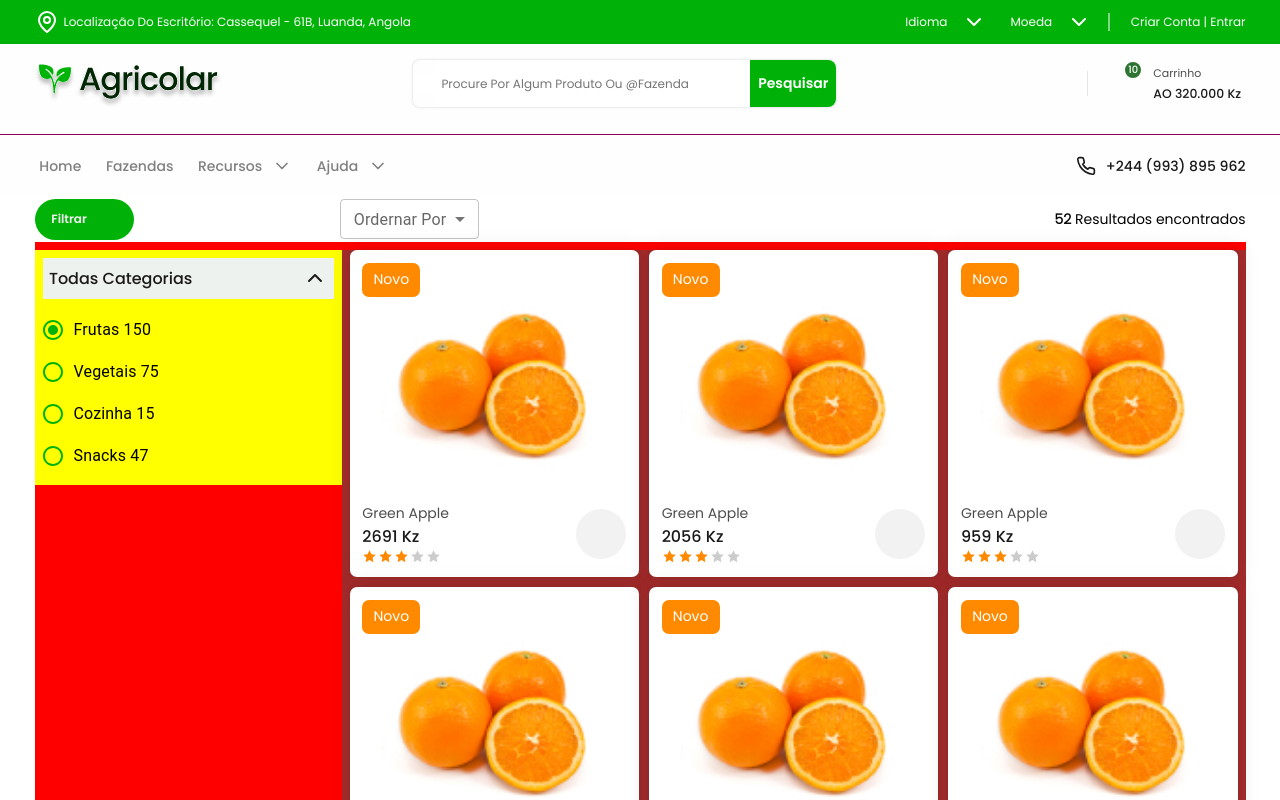
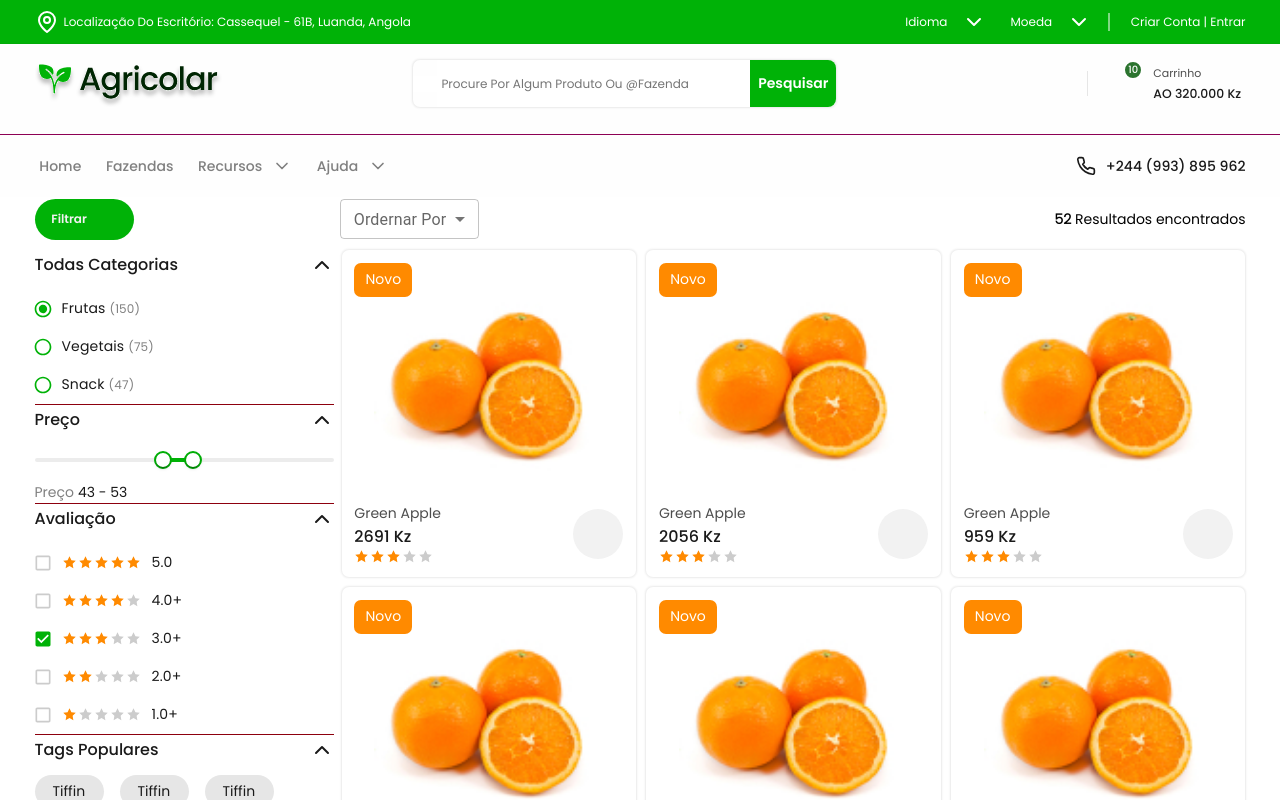
Before and after one commit to delciocapolo/agricolar, a React (Vite) app: page /products/bebida in a window 1280 px wide. Shown: the top 800 px of the page. Built offline with nearby package versions, Linux system fonts and the light colour scheme; some icons are missing.

Commit message:
can we can see the tags from the filter container

```diff
--- a/src/components/Categories/Category.tsx
+++ b/src/components/Categories/Category.tsx
@@ -1,5 +1,6 @@
 import { useLoaderData } from "react-router-dom";
 import { FilterHorizontalIcon } from "hugeicons-react";
+import styled from "@emotion/styled";
 import { ILoader, ILoaderSchema } from "./@types/type";
 import {
     Button,
@@ -15,31 +16,103 @@ import {
     ProductContainer,
     SortByContainer,
     SpanButton,
+    SubText4EachCategory as BaseSubText4EachCategory,
     TextResult,
-    TopContainer
+    Title4EachCategory,
+    TitleCategoryComponent,
+    TitleCategoryComponentContainer as BaseTitleCategoryComponentContainer,
+    TopContainer,
+    StarAvaliacaoContainer,
+    ButtonTag
 } from "./InternalComponents/BaseCategory";
 import Menu from "../Navigation/Menu";
 import ContextComponent from "../ContextComponent/ContextComponent";
 import Footer from "../Footer/Footer";
-import { FormControlLabel, FormLabel, InputLabel, MenuItem, Radio, RadioGroup, Select, SelectChangeEvent } from "@mui/material";
+import {
+    Divider,
+    FormControlLabel,
+    FormGroup,
+    InputLabel,
+    MenuItem,
+    Radio,
+    RadioGroup,
+    Select,
+    SelectChangeEvent,
+    Checkbox,
+    Box,
+    Stack
+} from "@mui/material";
 import { useState } from "react";
 import Normal from "../main-components/Product5n/Normal";
 import TitleContainerCategory from "./InternalComponents/TitleContainerCategory";
+import SliderPriceComponent from "./InternalComponents/SliderPriceComponent";
 
 export default function Category() {
     const [sort, setSort] = useState('');
+    const [sliderPriceValue, setSliderPriceValue] = useState<number[]>([43, 53]);
+
+    const SubText4EachCategory = styled(BaseSubText4EachCategory)`
+        font: var(--Body-Small-400);
+    `;
+    const TitleCategoryComponentContainer = styled(BaseTitleCategoryComponentContainer)`
+        width: 100%;
+        justify-content: flex-start;
+    `;
 
     const handleChange = (event: SelectChangeEvent) => {
         setSort(event.target.value as string);
     };
-    const _ = useLoaderData() as ILoader<ILoaderSchema>;
+    const { params: { category } } = useLoaderData() as ILoader<ILoaderSchema>;
     const [toggleAllCategories, setToggleAllCategories] = useState<boolean>(true);
     const radio_config = {
         color: 'var(--Success)',
         '&.Mui-checked': {
             color: 'var(--Success)'
         }
+    };
+    const checkbox_config = {
+        color: 'var(--Gray-200)',
+        '&.Mui-checked': {
+            color: 'var(--Success)',
+        },
+        '& .MuiSvgIcon-root': {
+            // boxShadow: 'var(--box-shadow-outline)',
+            fontSize: 20,
+            padding: 0
+        },
+    };
+    const FormControlLabel_config = {
+        '& .MuiTypography-root': {
+            textTransform: 'none'
+        }
+    };
+    const categories_list = [
+        {
+            name: "fruta",
+            label: "Frutas",
+            quantidade: 150
+        },
+        {
+            name: "vegetal",
+            label: "Vegetais",
+            quantidade: 75
+        },
+        {
+            name: "snack",
+            label: "Snack",
+            quantidade: 47
+        },
+    ];
+
+    const find_category = categories_list.find(({ name }) => (name == category));
+    let category_finded = '';
+    if (find_category) {
+        category_finded = find_category.name;
+    } else {
+        category_finded = categories_list[0].name;
     }
+
+
     return (
         <ContextComponent>
             <CategoryContainer>
@@ -91,15 +164,52 @@ export default function Category() {
                                     {/* <FormLabel id="demo-radio-buttons-group-label">Gender</FormLabel> */}
                                     <RadioGroup
                                         aria-labelledby="demo-radio-buttons-group-label"
-                                        defaultValue="female"
+                                        defaultValue={category_finded}
                                         name="radio-buttons-group"
                                     >
-                                        <FormControlLabel value="female" control={<Radio sx={{ ...radio_config }} />} label={`Frutas ${150}`} />
-                                        <FormControlLabel value="male" control={<Radio sx={{ ...radio_config }} />} label={`Vegetais ${75}`} />
-                                        <FormControlLabel value="other" control={<Radio sx={{ ...radio_config }} />} label={`Cozinha ${15}`} />
-                                        <FormControlLabel value="other" control={<Radio sx={{ ...radio_config }} />} label={`Snacks  ${47}`} />
+                                        {
+                                            categories_list.map((desc_cat) => (
+                                                <FormControlLabel value={desc_cat.name} control={<Radio sx={{ ...radio_config }} size="small" />} label={<TitleCategoryComponent title={desc_cat.label} quantidade={desc_cat.quantidade} />} />
+                                            ))
+                                        }
                                     </RadioGroup>
                                 </FormControl>
+                            </ContainerAllCategories>
+
+                            <Divider color="var(--Gray-100)" sx={{ width: "100%" }} />
+                            <ContainerAllCategories>
+                                <TitleContainerCategory title="Preço" state={toggleAllCategories} setState={setToggleAllCategories} />
+                                <SliderPriceComponent value={sliderPriceValue} set={setSliderPriceValue} />
+                                <TitleCategoryComponentContainer className="d-flex">
+                                    <SubText4EachCategory>preço</SubText4EachCategory>
+                                    <Title4EachCategory>{sliderPriceValue[0]} - {sliderPriceValue[1]}</Title4EachCategory>
+                                </TitleCategoryComponentContainer>
+                            </ContainerAllCategories>
+
+                            <Divider color="var(--Gray-100)" sx={{ width: "100%" }} />
+                            <ContainerAllCategories>
+                                <TitleContainerCategory title="Avaliação" state={toggleAllCategories} setState={setToggleAllCategories} />
+                                <FormGroup sx={{ width: '100%' }}>
+                                    <FormControlLabel control={<Checkbox sx={{ ...checkbox_config }} />} label={<StarAvaliacaoContainer rating_number={5} label="5.0" />} />
+                                    <FormControlLabel control={<Checkbox sx={{ ...checkbox_config }} />} label={<StarAvaliacaoContainer rating_number={4} label="4.0+" />} />
+                                    <FormControlLabel control={<Checkbox sx={{ ...checkbox_config }} defaultChecked />} label={<StarAvaliacaoContainer rating_number={3} label="3.0+" />} />
+                                    <FormControlLabel control={<Checkbox sx={{ ...checkbox_config }} />} label={<StarAvaliacaoContainer rating_number={2} label="2.0+" />} />
+                                    <FormControlLabel control={<Checkbox sx={{ ...checkbox_config }} />} label={<StarAvaliacaoContainer rating_number={1} label="1.0+" />} />
+                                </FormGroup>
+                            </ContainerAllCategories>
+                            <Divider color="var(--Gray-100)" sx={{ width: "100%" }} />
+                            <ContainerAllCategories>
+                                <TitleContainerCategory title="Tags Populares" state={toggleAllCategories} setState={setToggleAllCategories} />
+                                <Stack direction="row" spacing={1} flexWrap="wrap" gap={1}>
+                                    <ButtonTag title="tiffin" />
+                                    <ButtonTag title="tiffin" />
+                                    <ButtonTag title="tiffin" />
+                                    <ButtonTag title="tiffin" />
+                                    <ButtonTag title="tiffin" />
+                                    <ButtonTag title="tiffin" />
+                                    <ButtonTag title="tiffin" />
+                                    <ButtonTag title="tiffin" />
+                                </Stack>
                             </ContainerAllCategories>
                         </FilterContainer>
                         <ContainerProducts className="d-grid">
--- a/src/components/Categories/InternalComponents/BaseCategory.tsx
+++ b/src/components/Categories/InternalComponents/BaseCategory.tsx
@@ -2,6 +2,8 @@ import styled from "@emotion/styled";
 import { Container } from "../../Container/Container";
 import { ILoader } from "../@types/type";
 import { FormControl as BaseFormControl } from "@mui/material";
+import { FC, MouseEventHandler } from "react";
+import Rating from "../../main-components/Product5n/internalComponents/Rating";
 
 export async function loader({ params }: ILoader) {
     // objecto para pegar os produto da categoria correspondente;
@@ -70,7 +72,7 @@ export const FormControl = styled(BaseFormControl)`
 
 export const Frame345 = styled['div']`
     width: 100%;
-    background-color: red;
+    // background-color: red;
     padding: 0.5rem 0;
 
     gap: 0;
@@ -81,14 +83,12 @@ const widthFilterContainer = "307px";
 export const FilterContainer = styled['section']`
     width: ${widthFilterContainer};
     min-height: 185px;
-    background-color: yellow;
-    padding: 0.5rem;
+    padding: 0 0.5rem 0 0;
 `;
 
 export const ContainerProducts = styled['nav']`
     width: calc(100% - ${widthFilterContainer});
-    padding: 0 0.5rem;
-    background-color: brown;
+    // background-color: brown;
 
     grid-template-columns: repeat(auto-fit, minmax(224px, 1fr));
     grid-auto-flow: row;
@@ -96,6 +96,7 @@ export const ContainerProducts = styled['nav']`
     & > div {
         width: 100%;
         min-width: 255px;
+        box-shadow: var(--box-shadow-outline);
     }
 `;
 
@@ -108,7 +109,7 @@ export const ContainerCategory = styled['div']`
     width: 100%;
     min-height: 30px;
     padding: 0.4rem;
-    background-color: brown;
+    // background-color: brown;
     margin: 0 0 10px 0;
 `;
 
@@ -116,7 +117,8 @@ export const TitleCategoryContainer = styled(ContainerCategory)`
     display: inline-flex;
     justify-content: space-between;
     align-items: center;
-    background-color: var(--Green-50);
+    padding: 0;
+    // background-color: var(--Green-50);
 `;
 export const TitleCategory = styled['h1']`
     font: var(--Body-Medium-500);
@@ -130,3 +132,70 @@ export const ButtonTogglecontainer = styled['button']`
     border-radius: 3px;
     background-color: transparent;
 `;
+
+// component complete
+export const TitleCategoryComponentContainer = styled['div']`
+    gap: 4px;
+`;
+export const Title4EachCategory = styled['h1']`
+    font: var(--Body-Small-400);
+    color: var(--Gray-900);
+`;
+export const SubText4EachCategory = styled['span']`
+    font: var(--Body-Tiny-400);
+    color: var(--Gray-500);
+`;
+export const TitleCategoryComponent: FC<{ title: string, quantidade: number }> = ({ quantidade, title }) => {
+    return (
+        <TitleCategoryComponentContainer className="d-flex">
+            <Title4EachCategory>{title}</Title4EachCategory>
+            <SubText4EachCategory>({quantidade})</SubText4EachCategory>
+        </TitleCategoryComponentContainer>
+    )
+}
+interface IStarAvaliacaoContainer {
+    rating_number: number;
+    label: string;
+}
+export const StarAvaliacaoContainer: FC<IStarAvaliacaoContainer> = ({ rating_number, label }) => {
+    const BaseStarAvaliacaoContainer = styled['div']``;
+    const LabelAvaliacao = styled['span']`
+        font: var(--Body-Small-400);
+        color: var(--Gray-900);
+    `;
+    return (
+        <BaseStarAvaliacaoContainer className="d-flex">
+            <Rating ratingNumber={rating_number} />
+            <LabelAvaliacao>{label}</LabelAvaliacao>
+        </BaseStarAvaliacaoContainer>
+    );
+};
+
+interface IButtonTag {
+    title: string;
+}
+
+export const ButtonTag: FC<IButtonTag> = ({ title }) => {
+    const ButtonTagContainer = styled['span']`
+        min-width: 69px;
+        padding: 6px 18px;
+        border-radius: 50px;
+        background-color: var(--Gray-100);
+        font: var(--Body-Small-400);
+        color: var(--Gray-900);
+        cursor: pointer;
+
+        &.actived {
+            color: var(--White);
+            background-color: var(--Success);
+        }
+    `;
+    const handleClickActive: MouseEventHandler<HTMLSpanElement> = (event) => {
+        event.stopPropagation();
+        const target = event.target as HTMLSpanElement;
+        target.classList.toggle('actived');
+    }
+    return (
+        <ButtonTagContainer onClick={handleClickActive}>{title}</ButtonTagContainer>
+    )
+}
--- /dev/null
+++ b/src/components/Categories/InternalComponents/SliderPriceComponent.tsx
@@ -0,0 +1,57 @@
+import React, { FC, useState } from 'react';
+import Slider from '@mui/material/Slider';
+import { styled } from '@mui/material/styles';
+
+const valuetext = (value: number) => (`${value} 000 kz`);
+
+const minDistance = 10;
+interface ISliderPriceComponent {
+    value: number[];
+    set: React.Dispatch<React.SetStateAction<number[]>>
+};
+
+const SliderPriceComponent: FC<ISliderPriceComponent> = ({ value, set }) => {
+    const handleChange1 = (
+        event: Event,
+        newValue: number | number[],
+        activeThumb: number,
+    ) => {
+        if (!Array.isArray(newValue)) {
+            return;
+        }
+
+        if (activeThumb === 0) {
+            set([Math.min(newValue[0], value[1] - minDistance), value[1]]);
+        } else {
+            set([value[0], Math.max(newValue[1], value[0] + minDistance)]);
+        }
+
+    };
+    const CustomSlider = styled(Slider)({
+        color: "var(--Success)",
+        '& > .MuiSlider-rail': {
+            backgroundColor: 'var(--Gray-200)'
+        },
+        '& > .MuiSlider-thumb': {
+            backgroundColor: 'var(--White)',
+            border: '2px solid var(--Success)',
+            width: 18,
+            height: 18,
+            cursor: 'grabbing'
+        }
+    });
+
+    return (
+        <CustomSlider
+            getAriaLabel={() => 'Minimum distance'}
+            value={value}
+            onChange={handleChange1}
+            valueLabelDisplay="auto"
+            getAriaValueText={valuetext}
+            disableSwap
+        />
+    );
+};
+
+
+export default SliderPriceComponent;
--- a/src/components/main-components/Product5n/Normal.tsx
+++ b/src/components/main-components/Product5n/Normal.tsx
@@ -14,7 +14,7 @@ interface INormal {
 
 const Normal: FC<INormal> = ({ ratingNumber = 1, saleStatus = [], saleValue = undefined, price, event }) => {
   const sizeStar = 15;
-  const size = 30;
+  const size = 25;
   const [sale, setSale] = useState<number>(0);
   const saleStatusExists = saleStatus.includes("sale");
 
```
Also changed, not shown: public/style/components/main-components/product5n/normal.css (+5 -4 lines).
